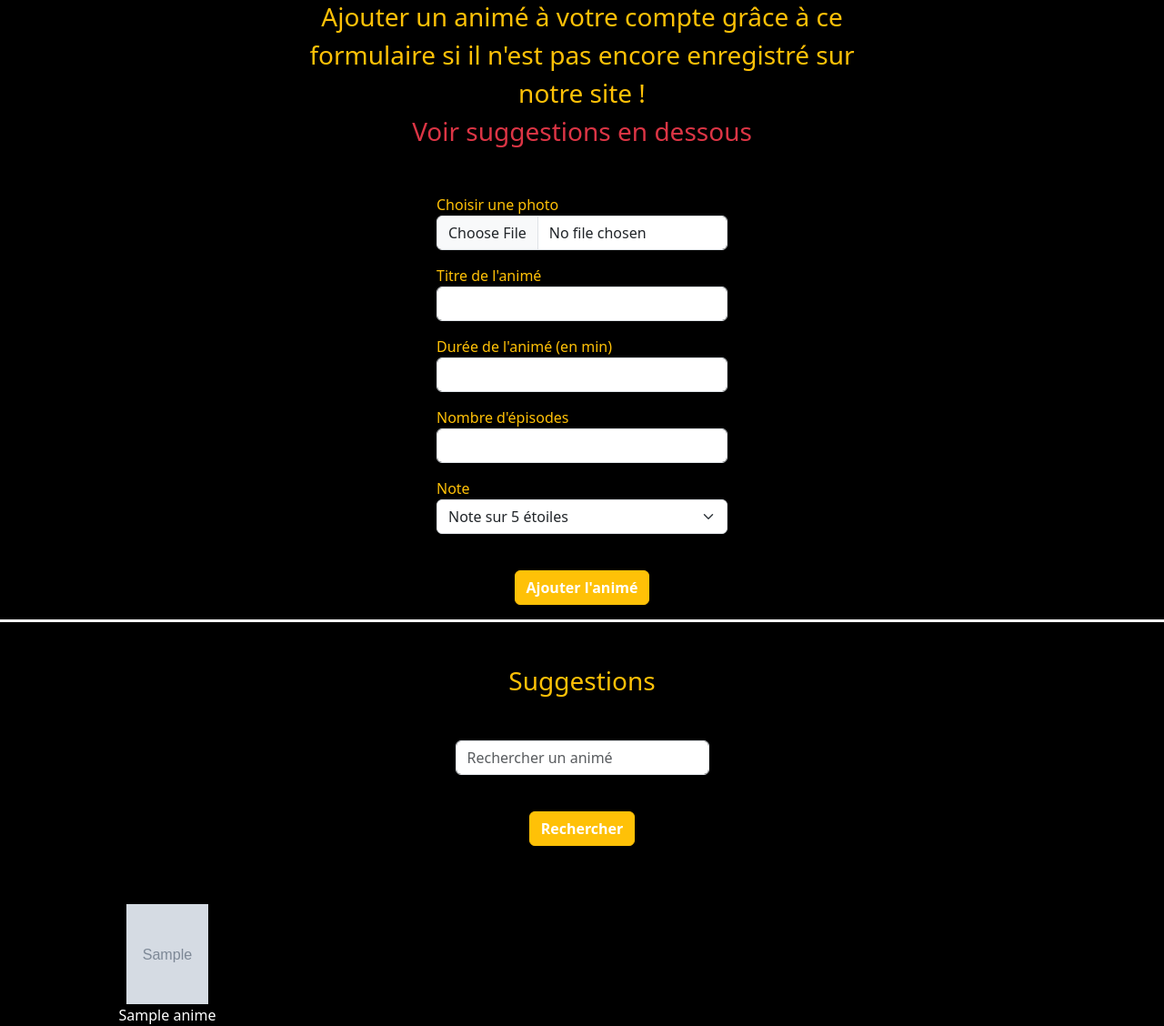
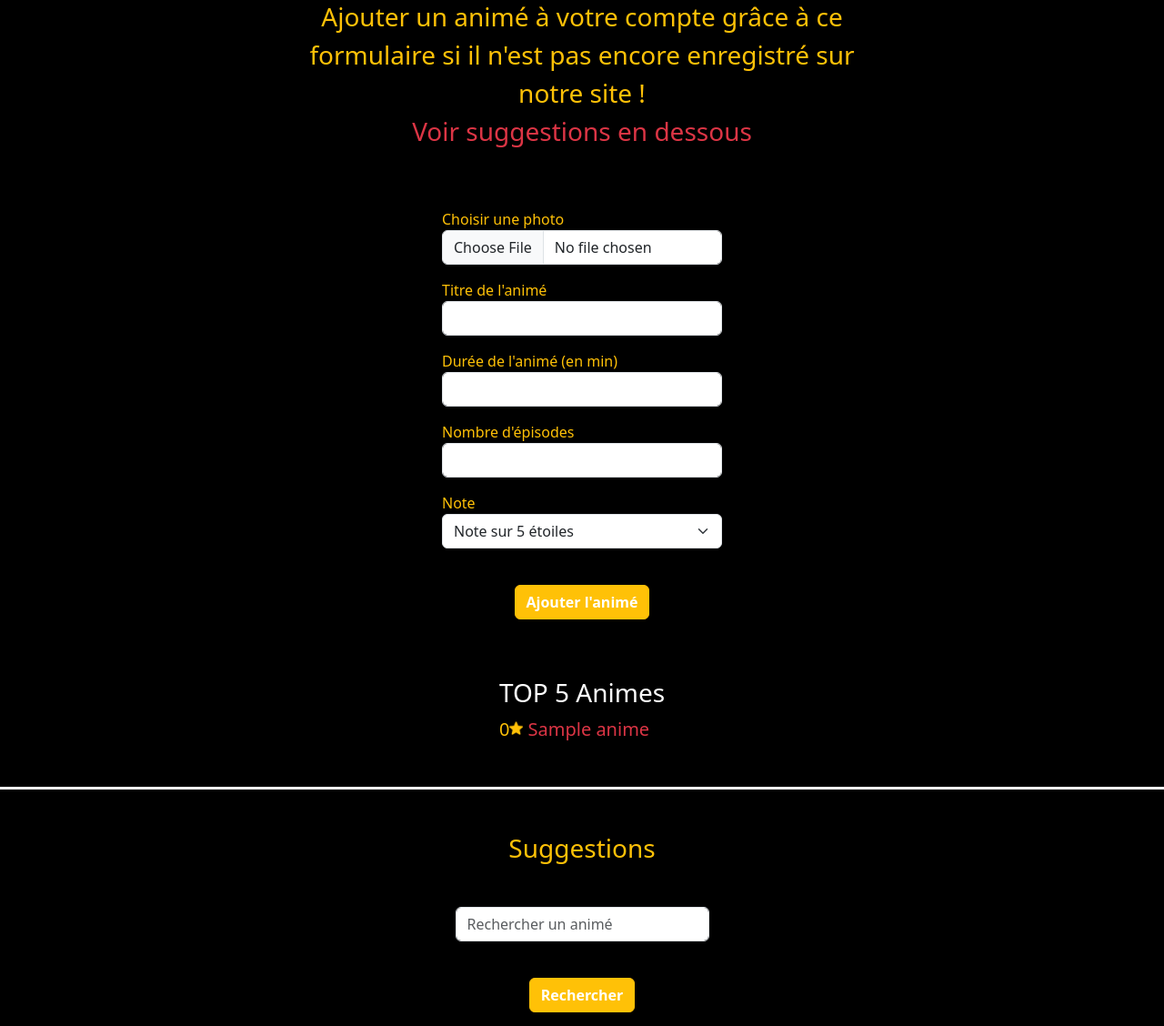
Before and after one commit to PaulKl10/Projet_PHP, a PHP site: page /animes.php in a window 1280 px wide. Shown: the part 221-1349 px from the top of the page at 91% size. Run offline with PHP 8.4, Linux system fonts and the light colour scheme; the visitor is signed in with stand-in values (Sample User, id 1); tables that the repository leaves empty or names only in its code hold one stand-in row (values such as "Sample post"); grey boxes marked "Sample" are stand-in pictures; data that the repository does not hold is empty.

Commit message:
TOP 5 des projections sur leur pages

```diff
--- a/animes.php
+++ b/animes.php
@@ -3,6 +3,7 @@ require_once 'functions/redirect.php';
 require_once 'functions/uploadPic.php';
 require_once 'functions/showProjection.php';
 require_once 'functions/isConnected.php';
+require_once 'functions/showRank.php';
 require_once 'classes/projection/Anime.php';
 require_once 'classes/User.php';
 
@@ -25,13 +26,14 @@ if (isset($_FILES['file'])) {
 require_once 'layout/header.php'; ?>
 
 <h1 class="text-warning text-center my-5">Animes</h1>
-<p class="text-center w-50 mb-5 m-auto fs-3 text-warning">Ajouter un animé à votre compte grâce à ce formulaire si il n'est pas encore enregistré sur notre site !<br> <a class="text-danger text-decoration-none" href="#suggestions">Voir suggestions en dessous</a href="#suggestions"></p>
+<p class="text-center w-50 mb-3 m-auto fs-3 text-warning">Ajouter un animé à votre compte grâce à ce formulaire si il n'est pas encore enregistré sur notre site !<br> <a class="text-danger text-decoration-none" href="#suggestions">Voir suggestions en dessous</a href="#suggestions"></p>
 <?php
 if (!empty($_GET['error']) && $_GET['error'] === '1') { ?>
     <div class="alert alert-danger w-50 m-auto text-center">Cette animé est déjà enregistré sur notre site, regardez les suggestions pour l'ajouter à votre compte </div>
 <?php
 }
 ?>
+<div class="row row-cols-1 m-auto g-5">
     <form action="" method="POST" enctype="multipart/form-data" class="d-flex flex-column justify-content-center align-items-center gap-3">
         <div class="w-25">
             <label class="text-warning" for="picture_file">Choisir une photo</label>
@@ -65,6 +67,9 @@ if (!empty($_GET['error']) && $_GET['error'] === '1') { ?>
             <button type="submit" class="btn btn-warning text-white fw-bold mb-3">Ajouter l'animé</button>
         </div>
     </form>
+    <?php
+    showRank('Animes', 'anime_id'); ?>
+</div>
 <div class="ligne"></div>
 <section class="container text-white text-center">
     <h3 class="my-5 text-warning">Suggestions</h3>
--- /dev/null
+++ b/functions/showRank.php
@@ -0,0 +1,24 @@
+<?php
+function showRank($table, $column)
+{
+    require __DIR__ . '/../data/bdd_link.php';
+    $statement = $pdo->query("SELECT ROUND(AVG(note),1) AS note_moyenne, $table.titre FROM `L_Users_$table`
+							INNER JOIN $table ON $column = $table.id
+                            GROUP BY $table.titre
+                            ORDER BY `note_moyenne`  DESC
+                            LIMIT 5;"); ?>
+
+    <div class="d-flex flex-column justify-content-center w-auto m-auto text-white my-5">
+        <h3 class="text-center">TOP 5 <?php echo $table ?></h3>
+        <?php
+        $rank = 1;
+        while ($row = $statement->fetch()) { ?>
+            <div class="fs-5">
+                <span class="text-warning"><?php echo $row['note_moyenne'] ?><img style="margin-bottom: 5px;" width="15px" height="auto" src="assets/images/star.png" alt="star"></span>
+                <span class="text-danger"><?php echo $row['titre'] ?></span>
+            </div>
+        <?php
+        } ?>
+    </div>
+<?php
+}
```
Also changed, not shown: movies.php (+6 -2 lines), series.php (+6 -1 lines). Lines whose indentation alone changed are shown as unchanged.
